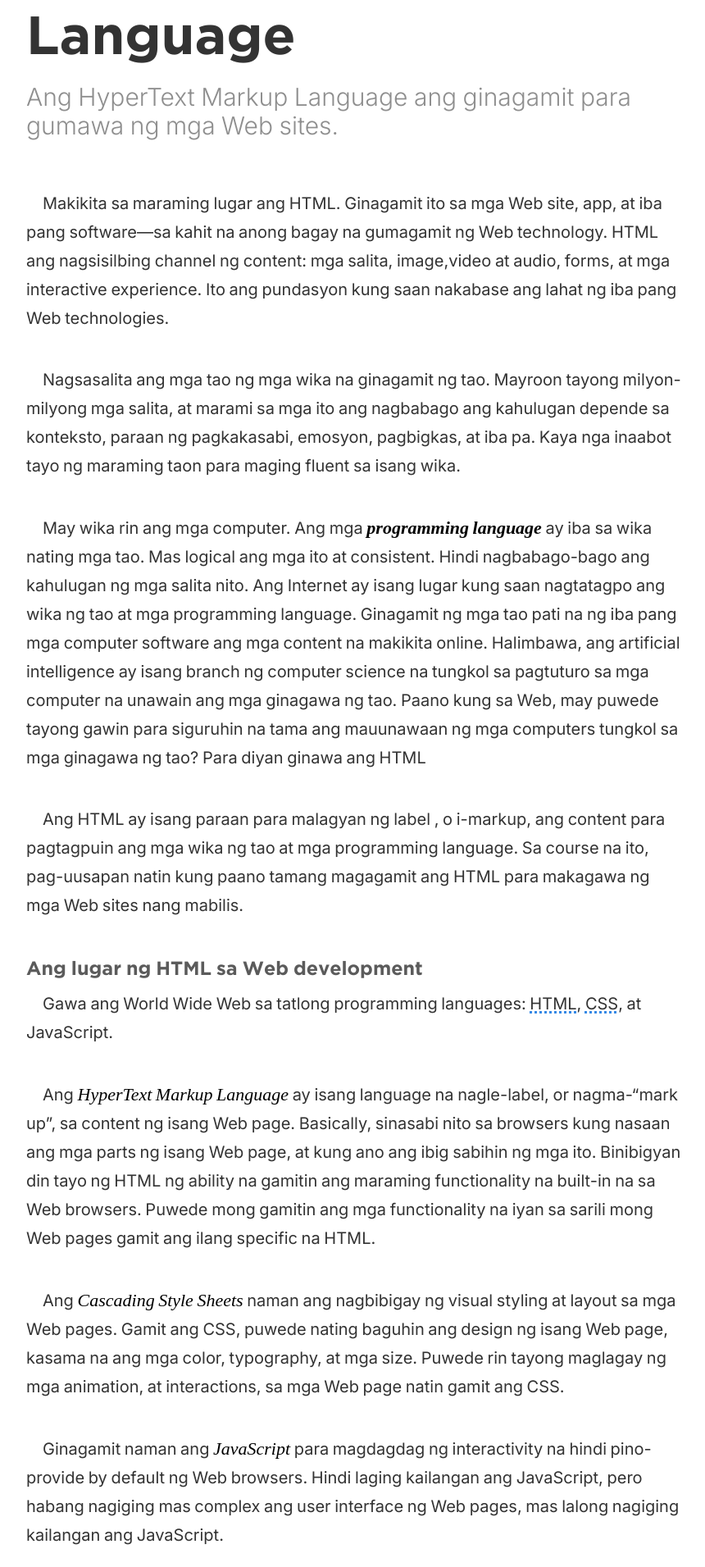
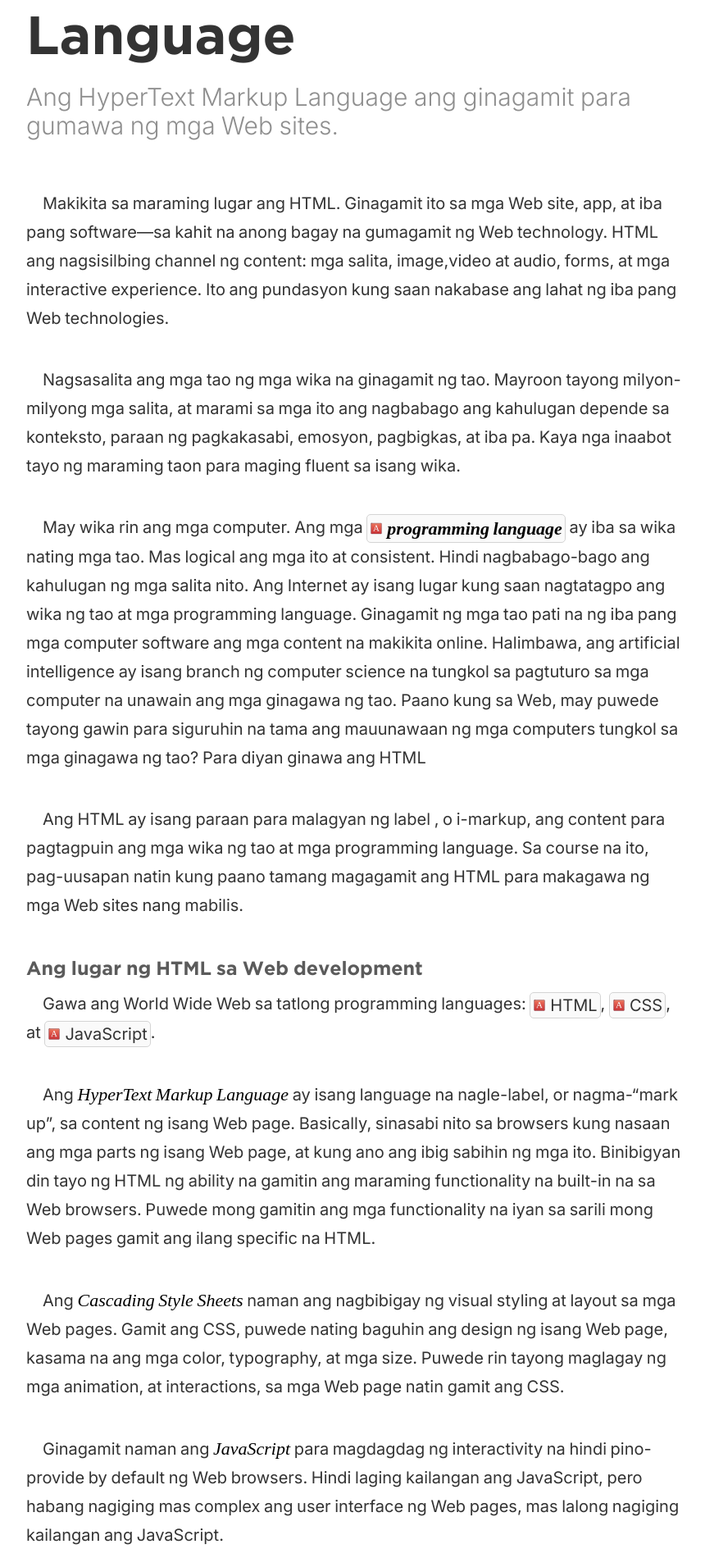
Before and after one commit to elementary/blog-template, a Jekyll site: the page built from courses/html-essentials/01-hypertext-markup-language.md, in a window 1280 px wide. Shown: the part 1386-3297 px from the top of the page at 82% size, without its empty margins (208-1068 px from the left). Built offline with Jekyll 4.4.1, drawn with Linux system fonts in a browser that asks for light colours.

Commit message:
Added popover functionality for every glossary item that appears in articles.

```diff
--- /dev/null
+++ b/_includes/popover.html
@@ -0,0 +1,4 @@
+<div aria-hidden="true" class="glossary-entry--popover">
+    <b>Programming Language</b>
+    <p>HyperText Markup Language. Ang pangunahing programming language ng Web. Ginagamit ito para sabihin sa browser ang purpose at meaning ng content. Inimbento ito ni Tim Berners-Lee kasabay ng pag-imbento niya sa World Wide Web.</p>
+</div>
--- a/_includes/scripts.html
+++ b/_includes/scripts.html
@@ -14,6 +14,27 @@
   });
 
   // enable focusability for abbr elements with title attribute
-  document.querySelectorAll("abbr[title]")
+  document.querySelectorAll("*:not([data-glossary-term]) > abbr[title]")
           .forEach(abbr => abbr.setAttribute('tabindex', -1))
+
+  // add visual indicator for glossary entries
+  const svg = `{% include svg/accessories-dictionary.svg %}`
+  const glossaryEntries = document.querySelectorAll('a[data-glossary-term]')
+  glossaryEntries.forEach(entry => {
+    const popover = `<div aria-hidden="true" class="glossary-entry--popover">
+    <b>${entry.dataset.glossaryTerm}</b>
+    <p>HyperText Markup Language. Ang pangunahing programming language ng Web. Ginagamit ito para sabihin sa browser ang purpose at meaning ng content. Inimbento ito ni Tim Berners-Lee kasabay ng pag-imbento niya sa World Wide Web.</p>
+  </div>`
+    const initialHTML = entry.innerHTML
+    entry.innerHTML = `${svg}
+${initialHTML} ${popover}`
+  })
+
+  // remove link actions on glossary-entry-links
+  document.body.addEventListener('click', e => {
+      const link = e.target
+      if(link.matches('.glossary-entry-link[data-glossary-term]')) {
+          e.preventDefault();
+      }
+  })
 </script>
--- a/_sass/_glossary.scss
+++ b/_sass/_glossary.scss
@@ -27,3 +27,86 @@
     margin-left: auto;
   }
 }
+
+.glossary-entry-link {
+	text-decoration: none;
+	background-color: var(--silver-100);
+	border: 1px solid var(--silver-300);
+	display: inline-flex;
+	text-indent: 0;
+	gap: 0.25rem;
+	padding: 0 0.15rem;
+	border-radius: 0.25rem;
+	color: var(--fg-color);
+	line-height: 1.5;
+	vertical-align: middle;
+	position: relative;
+	opacity: 1;
+
+	svg {
+	  margin: 0;
+	  display: inline;
+	}
+
+	abbr {
+	  text-decoration: none;
+    }
+
+    & > * { pointer-events: none; }
+
+    .glossary-entry--popover {
+	  position: absolute;
+	  background-color: var(--silver-100);
+	  opacity: 1;
+	  border: 1px solid var(--silver-500);
+	  border-radius: 0.25rem;
+	  bottom: 2rem;
+	  width: 150%;
+	  min-width: 45ch;
+	  left: 50%;
+	  transform: translate(-50%);
+	  box-shadow: 0 3px 15px #0002;
+	  pointer-events: none;
+	  transition: bottom 200ms, opacity 200ms;
+
+	  &::before, &::after {
+	    content: '';
+	    position: absolute;
+	    border: 11px solid transparent;
+	    border-top-color: var(--silver-700);
+	    height: 0;
+	    width: 0;
+	    bottom: -22px;
+	    left: 50%;
+	    transform: translate(-50%);
+    }
+
+    b {
+	    padding: 0.25rem 0.5rem;
+	    display: block;
+	    background-color: var(--silver-300);
+	    border-bottom: 1px solid var(--silver-500);
+    }
+
+    p {
+	    font-size: 1rem;
+	    font-weight: normal;
+	    color: var(--fg-color);
+	    margin: 0;
+	    padding: 0.25rem;
+	    opacity: 1;
+    }
+
+    &::after {
+	    background-color: transparent;
+	    border: 10px solid transparent;
+	    border-top-color: var(--silver-100);
+	    bottom: -20px;
+    }
+  }
+
+  &:not(:focus) .glossary-entry--popover {
+	  bottom: 0;
+	  opacity: 0;
+  }
+}
--- a/courses/html-essentials/01-hypertext-markup-language.md
+++ b/courses/html-essentials/01-hypertext-markup-language.md
@@ -19,12 +19,12 @@
 
 Nagsasalita ang mga tao ng mga wika na ginagamit ng tao. Mayroon tayong milyon-milyong mga salita, at marami sa mga ito ang nagbabago ang kahulugan depende sa konteksto, paraan ng pagkakasabi, emosyon, pagbigkas, at iba pa. Kaya nga inaabot tayo ng maraming taon para maging fluent sa isang wika.
 
-May wika rin ang mga computer. Ang mga <b><i>programming language</i></b> ay iba sa wika nating mga tao. Mas logical ang mga ito at consistent. Hindi nagbabago-bago ang kahulugan ng mga salita nito. Ang Internet ay isang lugar kung saan nagtatagpo ang wika ng tao at mga programming language. Ginagamit ng mga tao pati na ng iba pang mga computer software ang mga content na makikita online. Halimbawa, ang artificial intelligence ay isang branch ng computer science na tungkol sa pagtuturo sa mga computer na unawain ang mga ginagawa ng tao. Paano kung sa Web, may puwede tayong gawin para siguruhin na tama ang mauunawaan ng mga computers tungkol sa mga ginagawa ng tao? Para diyan ginawa ang HTML
+May wika rin ang mga computer. Ang mga <a href="/glossary/#programming-language" class="glossary-entry-link" data-glossary-term="programming language"><b><i>programming language</i></b></a> ay iba sa wika nating mga tao. Mas logical ang mga ito at consistent. Hindi nagbabago-bago ang kahulugan ng mga salita nito. Ang Internet ay isang lugar kung saan nagtatagpo ang wika ng tao at mga programming language. Ginagamit ng mga tao pati na ng iba pang mga computer software ang mga content na makikita online. Halimbawa, ang artificial intelligence ay isang branch ng computer science na tungkol sa pagtuturo sa mga computer na unawain ang mga ginagawa ng tao. Paano kung sa Web, may puwede tayong gawin para siguruhin na tama ang mauunawaan ng mga computers tungkol sa mga ginagawa ng tao? Para diyan ginawa ang HTML
 
 Ang HTML ay isang paraan para malagyan ng label , o i-markup, ang content para pagtagpuin ang mga wika ng tao at mga programming language. Sa course na ito, pag-uusapan natin kung paano tamang magagamit ang HTML para makagawa ng mga Web sites nang mabilis.
 
 ### Ang lugar ng HTML sa Web development
-Gawa ang World Wide Web sa tatlong programming languages: <abbr title="HyperText Markup Language">HTML</abbr>, <abbr title="Cascading Style Sheets">CSS</abbr>, at JavaScript.
+Gawa ang World Wide Web sa tatlong programming languages: <a href="/glossary/#HTML" class="glossary-entry-link" data-glossary-term="HTML"><abbr title="HyperText Markup Language">HTML</abbr></a>, <a href="/glossary/#CSS" class="glossary-entry-link" data-glossary-term="CSS"><abbr title="Cascading Style Sheets">CSS</abbr></a>, at <a href="/glossary/#JavaScript" class="glossary-entry-link" data-glossary-term="JavaScript">JavaScript</a>.
 
 Ang <dfn>HyperText Markup Language</dfn> ay isang language na nagle-label, or nagma-"mark up", sa content ng isang Web page. Basically, sinasabi nito sa browsers kung nasaan ang mga parts ng isang Web page, at kung ano ang ibig sabihin ng mga ito. Binibigyan din tayo ng HTML ng ability na gamitin ang maraming functionality na built-in na sa Web browsers. Puwede mong gamitin ang mga functionality na iyan sa sarili mong Web pages gamit ang ilang specific na HTML.
 
```
Also changed, not shown: _includes/svg/accessories-dictionary.svg (added).
